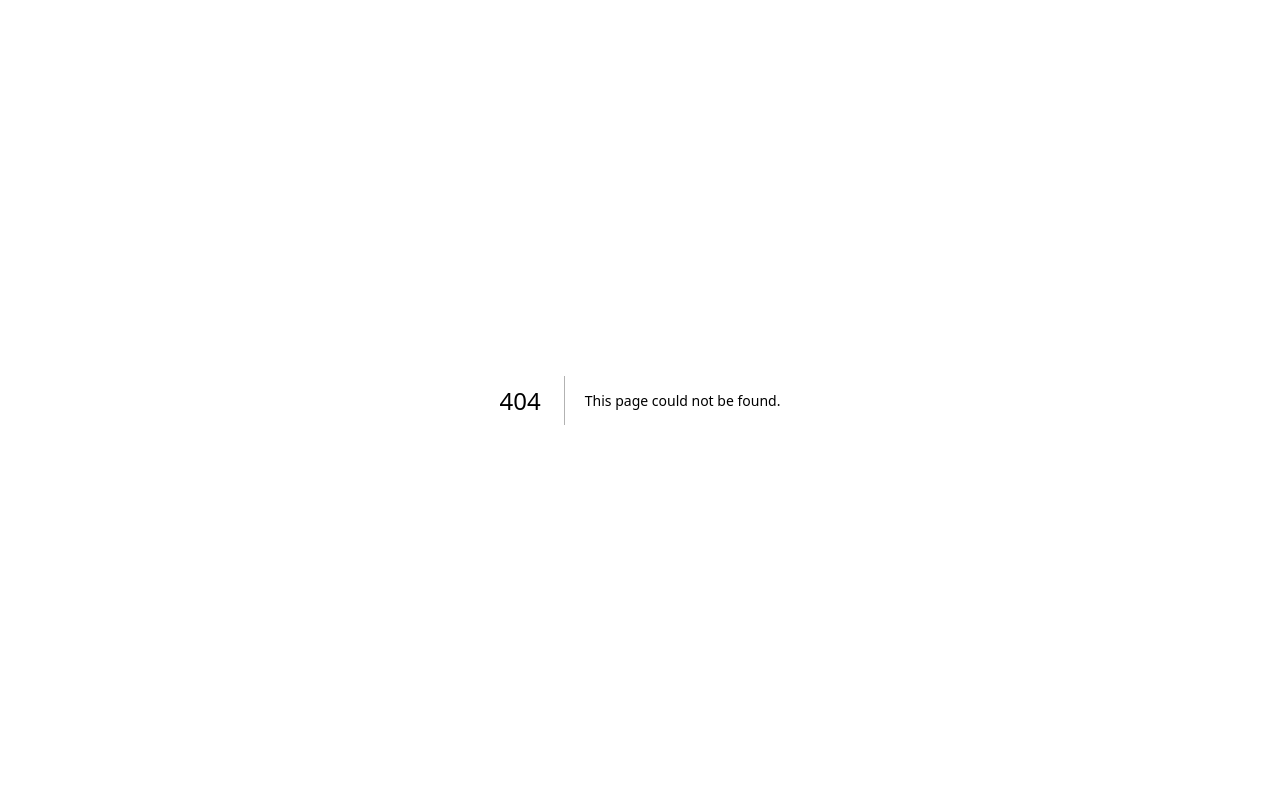
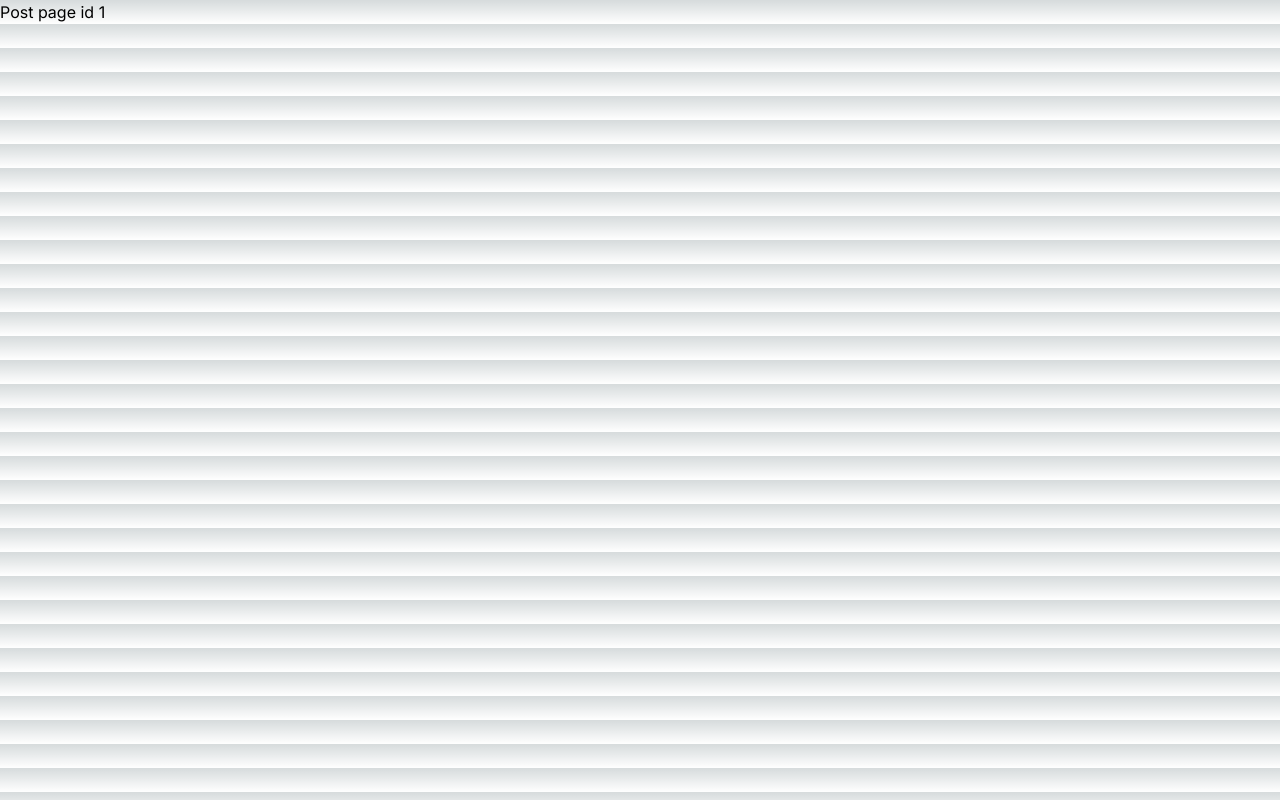
Before and after one commit to ValeraKaktotak/NextJS-first-meeting, a Next.js app: page /film/1 in a window 1280 px wide. Before the commit this address had no page. Built offline with nearby package versions, Linux system fonts and the light colour scheme.

Commit message:
investigating routing in nextjs

```diff
--- /dev/null
+++ b/app/(info)/about/contacts/page.tsx
@@ -0,0 +1,10 @@
+import type { FC } from 'react'
+
+const Contacts: FC = () => {
+
+	return (
+		<div>Contacts page</div>
+	)
+}
+
+export default Contacts
--- /dev/null
+++ b/app/(info)/about/layout.tsx
@@ -0,0 +1,13 @@
+
+export default function AboutLayout({
+  children,
+}: Readonly<{
+  children: React.ReactNode;
+}>) {
+  return (
+    <>
+    <span>About Layout</span>
+    <div>{children}</div>
+    </>
+  )
+}
--- /dev/null
+++ b/app/(info)/about/page.tsx
@@ -0,0 +1,9 @@
+import type { FC } from 'react'
+
+const About: FC = () => {
+	return (
+		<div><h1>About page</h1></div>
+	)
+}
+
+export default About
--- /dev/null
+++ b/app/(info)/layout.tsx
@@ -0,0 +1,13 @@
+
+export default function InfoLayout({
+  children
+}: Readonly<{
+  children: React.ReactNode;
+}>) {
+  return (
+    <>
+    <span>Info Layout</span>
+    <div>{children}</div>
+    </>
+  )
+}
--- /dev/null
+++ b/app/@map/page.tsx
@@ -0,0 +1,9 @@
+import type { FC } from 'react'
+
+const MapPage: FC = () => {
+	return (
+		<div>MapPage</div>
+	)
+}
+
+export default MapPage
--- /dev/null
+++ b/app/@rules/page.tsx
@@ -0,0 +1,9 @@
+import type { FC } from 'react'
+
+const RulesPage: FC = () => {
+	return (
+		<div>RulesPage</div>
+	)
+}
+
+export default RulesPage
--- /dev/null
+++ b/app/film/[slug]/page.tsx
@@ -0,0 +1,17 @@
+
+export async function generateStaticParams() {
+  const films = await fetch('https://swapi.dev/api/films').then((res) => res.json())
+
+  return films.results.map((film: any) => ({
+    slug: film.title.replace(/\s+/g, '-'),
+  }))
+}
+
+const Post = ({params}: any) => {
+
+	return (
+		<div>Post page id {params.slug}</div>
+	)
+}
+
+export default Post
--- a/app/layout.tsx
+++ b/app/layout.tsx
@@ -1,6 +1,6 @@
-import type { Metadata } from "next";
-import { Inter } from "next/font/google";
-import "./globals.css";
+import type { Metadata } from "next"
+import { Inter } from "next/font/google"
+import "./globals.css"
 
 const inter = Inter({ subsets: ["latin"] });
 
@@ -11,12 +11,20 @@ export const metadata: Metadata = {
 
 export default function RootLayout({
   children,
+  map,
+  rules
 }: Readonly<{
   children: React.ReactNode;
+  map: React.ReactNode;
+  rules: React.ReactNode;
 }>) {
   return (
     <html lang="en">
-      <body className={inter.className}>{children}</body>
+      <body className={inter.className}>
+        {/* {map} */}
+        {/* {rules} */}
+        {children}
+        </body>
     </html>
   );
 }
--- /dev/null
+++ b/app/postdetail/[...id]/page.tsx
@@ -0,0 +1,16 @@
+import type { FC } from 'react'
+
+interface IPost {
+	params: {
+		id: string[]
+	}
+}
+
+const PostDetail: FC<IPost> = ({params}) => {
+
+	return (
+		<div>Post page id {JSON.stringify(params)}</div>
+	)
+}
+
+export default PostDetail
```
